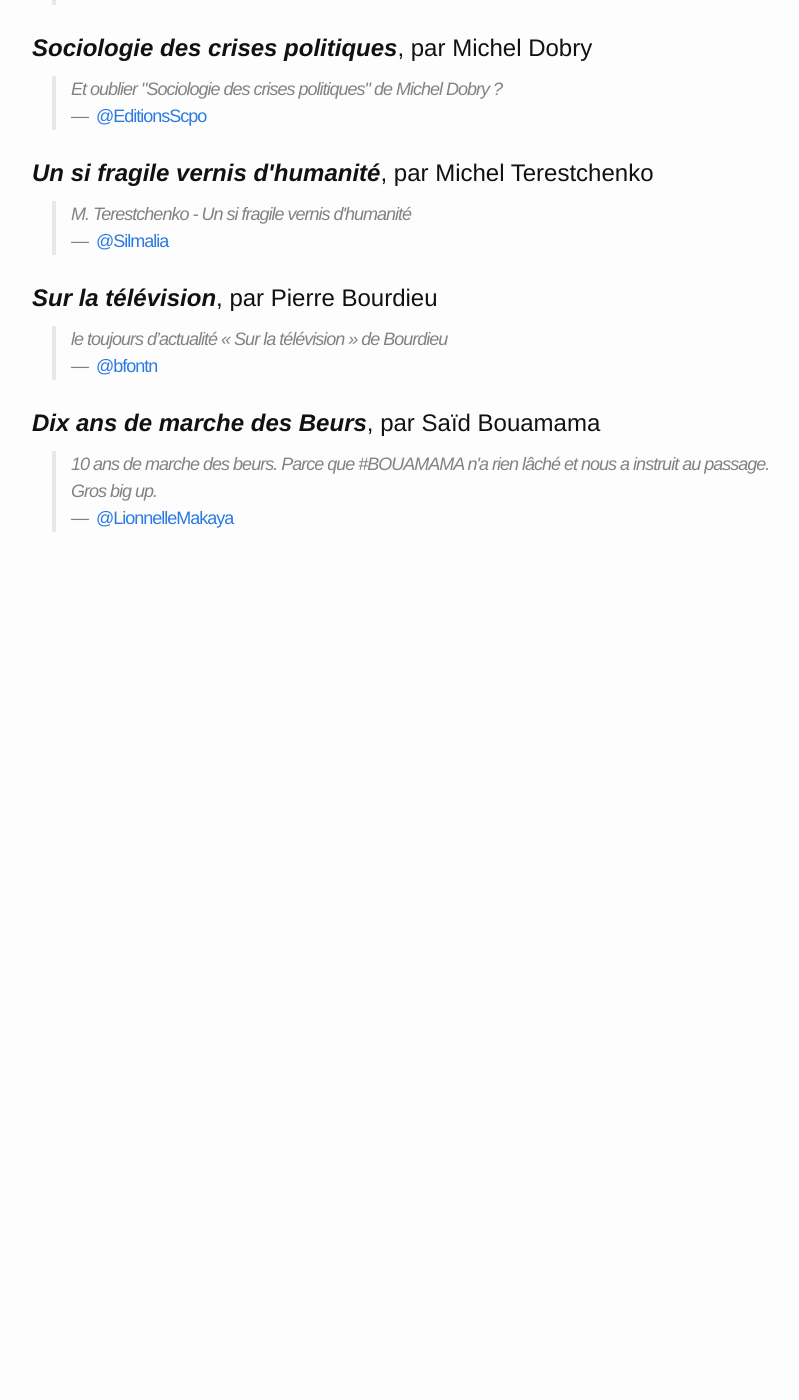
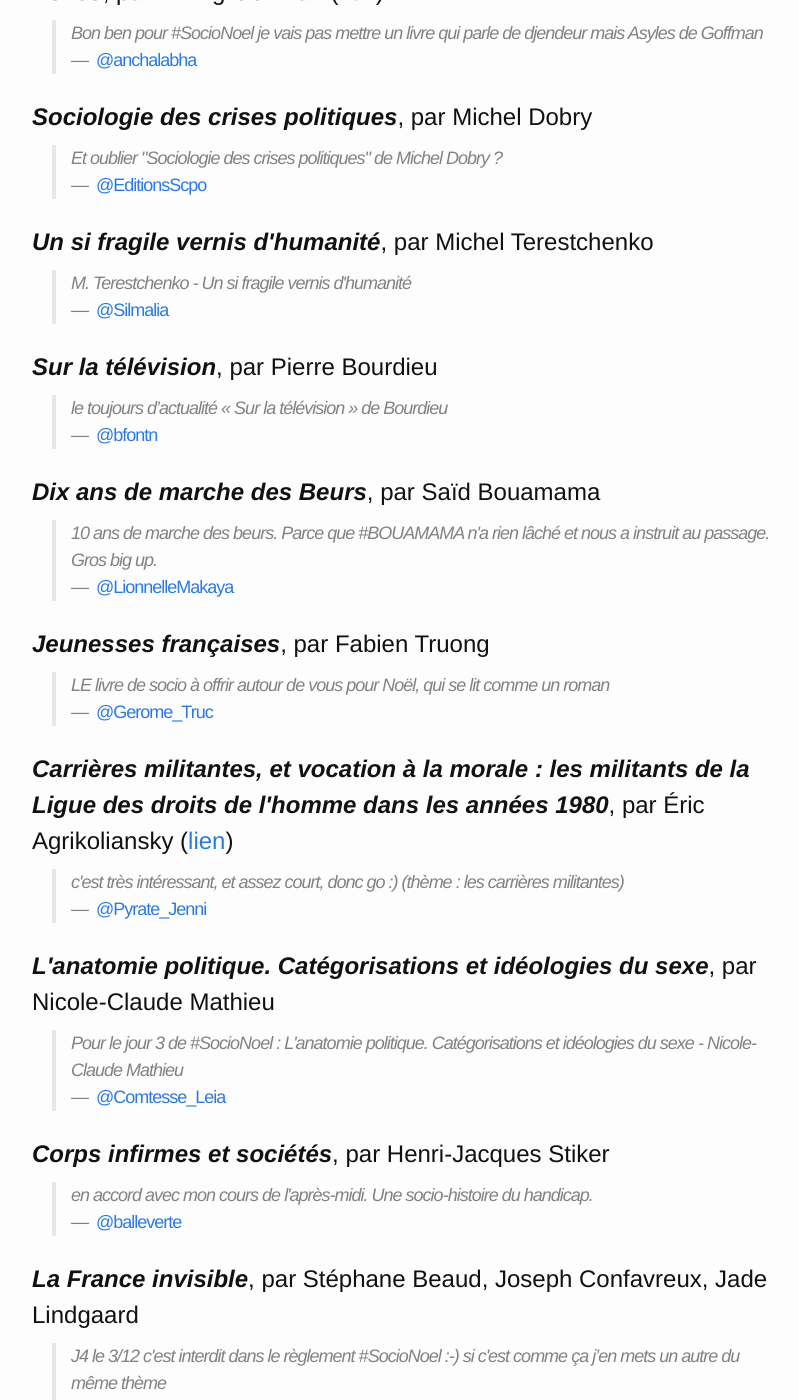
Before and after one commit to bfontaine/SocioNoel, a Jekyll site: the page built from index.md, in a window 1280 px wide and 1400 px high, scrolled down 24714 px. Shown: the whole window, without its empty margins (238-1037 px from the left). Built offline with Jekyll 4.4.1, drawn with Linux system fonts in a browser that asks for light colours; before the commit the page ends 25301 px from its top, so only the background shows below that; some of the changed text lies outside the part shown.

Commit message:
more books

```diff
--- a/index.md
+++ b/index.md
@@ -393,10 +393,17 @@ Accès direct à un jour :<br/>
   <h1><span class="title">C'est du propre !</span>, par <span class="author">Cristina Nizzoli</span>&nbsp;(<a href="http://www.puf.com/Autres_Collections:C%27est_du_propre">lien</a>)</h1>
   <div class="sources">
 
-    <blockquote class="comment">
-      1er décembre : @CristinaNizzoli - C'est du propre !<br/>
-      <span class="comment-author">—&nbsp;&nbsp;<a class="handle" href="https://twitter.com/Laboratoire_CMH/status/671722049338015745">@Laboratoire_CMH</a></span>
-    </blockquote>
+
+      <blockquote class="comment">
+        1er décembre : @CristinaNizzoli - C'est du propre !<br/>
+        <span class="comment-author">—&nbsp;&nbsp;<a class="handle" href="https://twitter.com/Laboratoire_CMH/status/671722049338015745">@Laboratoire_CMH</a></span>
+      </blockquote>
+
+      <blockquote class="comment">
+        Un livre engagé, de terrain, qui regarde à l'avenir du syndicat<br/>
+        <span class="comment-author">—&nbsp;&nbsp;<a class="handle" href="https://twitter.com/f_cavermed/status/672413169193742336">@f_cavermed</a></span>
+      </blockquote>
+
 
   </div>
 </article>
@@ -1924,3 +1931,80 @@ Accès direct à un jour :<br/>
 
   </div>
 </article>
+<article class="book">
+  <h1><span class="title">Jeunesses françaises</span>, par <span class="author">Fabien Truong</span></h1>
+  <div class="sources">
+
+    <blockquote class="comment">
+      LE livre de socio à offrir autour de vous pour Noël, qui se lit comme un roman<br/>
+      <span class="comment-author">—&nbsp;&nbsp;<a class="handle" href="https://twitter.com/Gerome_Truc/status/672409916464881664">@Gerome_Truc</a></span>
+    </blockquote>
+
+  </div>
+</article>
+<article class="book">
+  <h1><span class="title">Carrières militantes, et vocation à la morale : les militants de la Ligue des droits de l'homme dans les années 1980</span>, par <span class="author">Éric Agrikoliansky</span>&nbsp;(<a href="http://www.persee.fr/doc/rfsp_0035-2950_2001_num_51_1_403606">lien</a>)</h1>
+  <div class="sources">
+
+    <blockquote class="comment">
+      c'est très intéressant, et assez court, donc go :) (thème : les carrières militantes)<br/>
+      <span class="comment-author">—&nbsp;&nbsp;<a class="handle" href="https://twitter.com/Pyrate_Jenni/status/672408360667492352">@Pyrate_Jenni</a></span>
+    </blockquote>
+
+  </div>
+</article>
+<article class="book">
+  <h1><span class="title">L'anatomie politique. Catégorisations et idéologies du sexe</span>, par <span class="author">Nicole-Claude Mathieu</span></h1>
+  <div class="sources">
+
+    <blockquote class="comment">
+      Pour le jour 3 de #SocioNoel : L'anatomie politique. Catégorisations et idéologies du sexe - Nicole-Claude Mathieu<br/>
+      <span class="comment-author">—&nbsp;&nbsp;<a class="handle" href="https://twitter.com/Comtesse_Leia/status/672403705174597632">@Comtesse_Leia</a></span>
+    </blockquote>
+
+  </div>
+</article>
+<article class="book">
+  <h1><span class="title">Corps infirmes et sociétés</span>, par <span class="author">Henri-Jacques Stiker</span></h1>
+  <div class="sources">
+
+    <blockquote class="comment">
+      en accord avec mon cours de l'après-midi. Une socio-histoire du handicap.<br/>
+      <span class="comment-author">—&nbsp;&nbsp;<a class="handle" href="https://twitter.com/balleverte/status/672384719670157312">@balleverte</a></span>
+    </blockquote>
+
+  </div>
+</article>
+<article class="book">
+  <h1><span class="title">La France invisible</span>, par <span class="author">Stéphane Beaud, Joseph Confavreux, Jade Lindgaard</span></h1>
+  <div class="sources">
+
+    <blockquote class="comment">
+      J4 le 3/12 c'est interdit dans le règlement #SocioNoel :-) si c'est comme ça j’en mets un autre du même thème<br/>
+      <span class="comment-author">—&nbsp;&nbsp;<a class="handle" href="https://twitter.com/PierreM/status/672370523347750912">@PierreM</a></span>
+    </blockquote>
+
+  </div>
+</article>
+<article class="book">
+  <h1><span class="title">L’enracinement</span>, par <span class="author">Simone Weil</span></h1>
+  <div class="sources">
+
+    <blockquote class="comment">
+      Pour #SocioNoel je voudrais decouvrir des femmes écrivains. Simone Weil, < L’enracinement > . Des autres ?<br/>
+      <span class="comment-author">—&nbsp;&nbsp;<a class="handle" href="https://twitter.com/AnthCasanova2/status/672365017778405376">@AnthCasanova2</a></span>
+    </blockquote>
+
+  </div>
+</article>
+<article class="book">
+  <h1><span class="title">Théories de l’ethnicité</span>, par <span class="author">Philippe Poutignat et Jocelyne Streiff-Fenart</span></h1>
+  <div class="sources">
+
+    <blockquote class="comment">
+      belle mise en perspective des façons de penser l'ethnie : phenotypique, dynamique, performative<br/>
+      <span class="comment-author">—&nbsp;&nbsp;<a class="handle" href="https://twitter.com/dan_maku/status/672364999873069056">@dan_maku</a></span>
+    </blockquote>
+
+  </div>
+</article>
```
Also changed, not shown: books.yml (+49 -2 lines).
